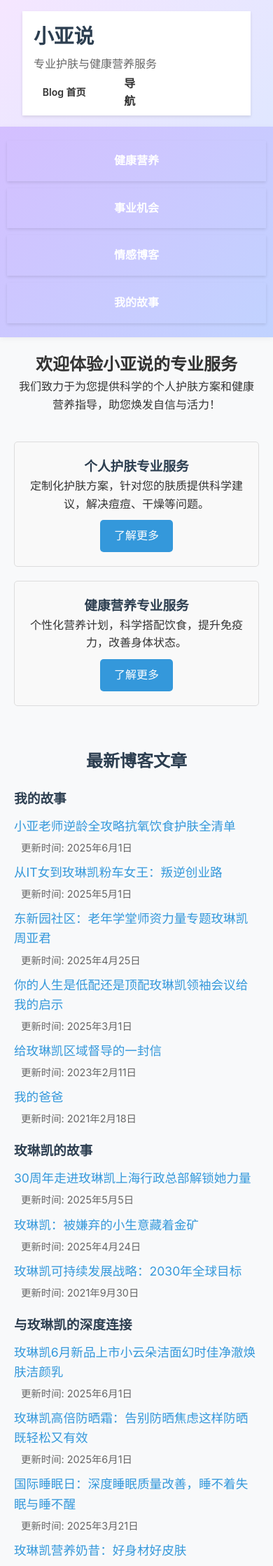
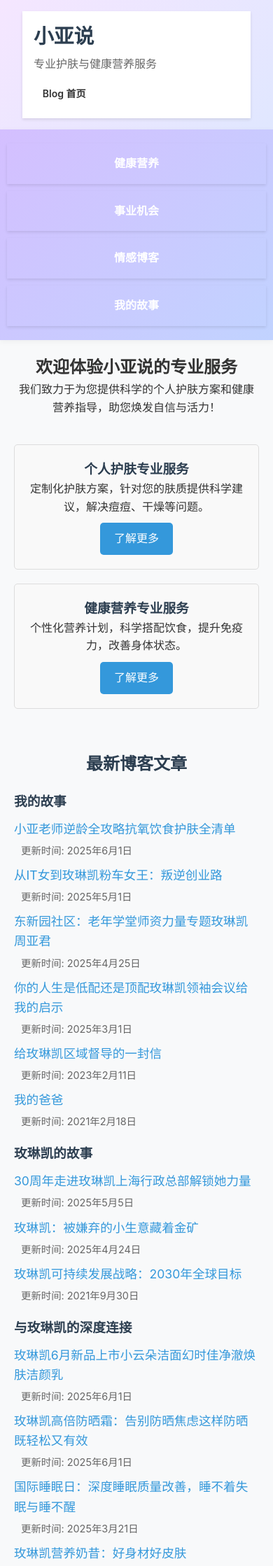
Before and after one commit to xiaoyarap/blog, a Jekyll site: the page built from index.html, in a window 390 px wide. Shown: the top 2238 px of the page at 70% size. Built offline with Jekyll 4.4.1, drawn with Linux system fonts in a browser that asks for light colours.

Commit message:
debug mobile menu-icon

```diff
--- a/_includes/header.html
+++ b/_includes/header.html
@@ -231,9 +231,6 @@
             /* 移动端nav-trigger-area样式 - 只显示图标 */
             .nav-trigger-area {
                 padding: 0.5rem;
-                min-height: 40px;
-                height: 40px;
-                width: 40px;
                 /* 移动端移除背景效果，只保留图标 */
                 backdrop-filter: none;
                 background: transparent;
@@ -243,11 +240,24 @@
                 justify-content: center;
                 align-items: center;
                 cursor: pointer;
+                padding: 0.75rem 1rem;
+                transition: background-color 0.3s ease;
+                display: flex;
+                gap: 8px;
+                min-height: 44px;
+                height: 44px;
+                box-sizing: border-box;
+                position: relative;
             }
 
             /* 移动端悬停效果 - 轻微的背景色变化 */
             .nav-trigger-area:active {
                 background-color: #7a42f4;;
+            }
+
+            /* 移动端隐藏"导航"文字 */
+            .nav-trigger-area::after {
+                display: none;
             }
 
             /* 移动端图标显示和调整 */
```
